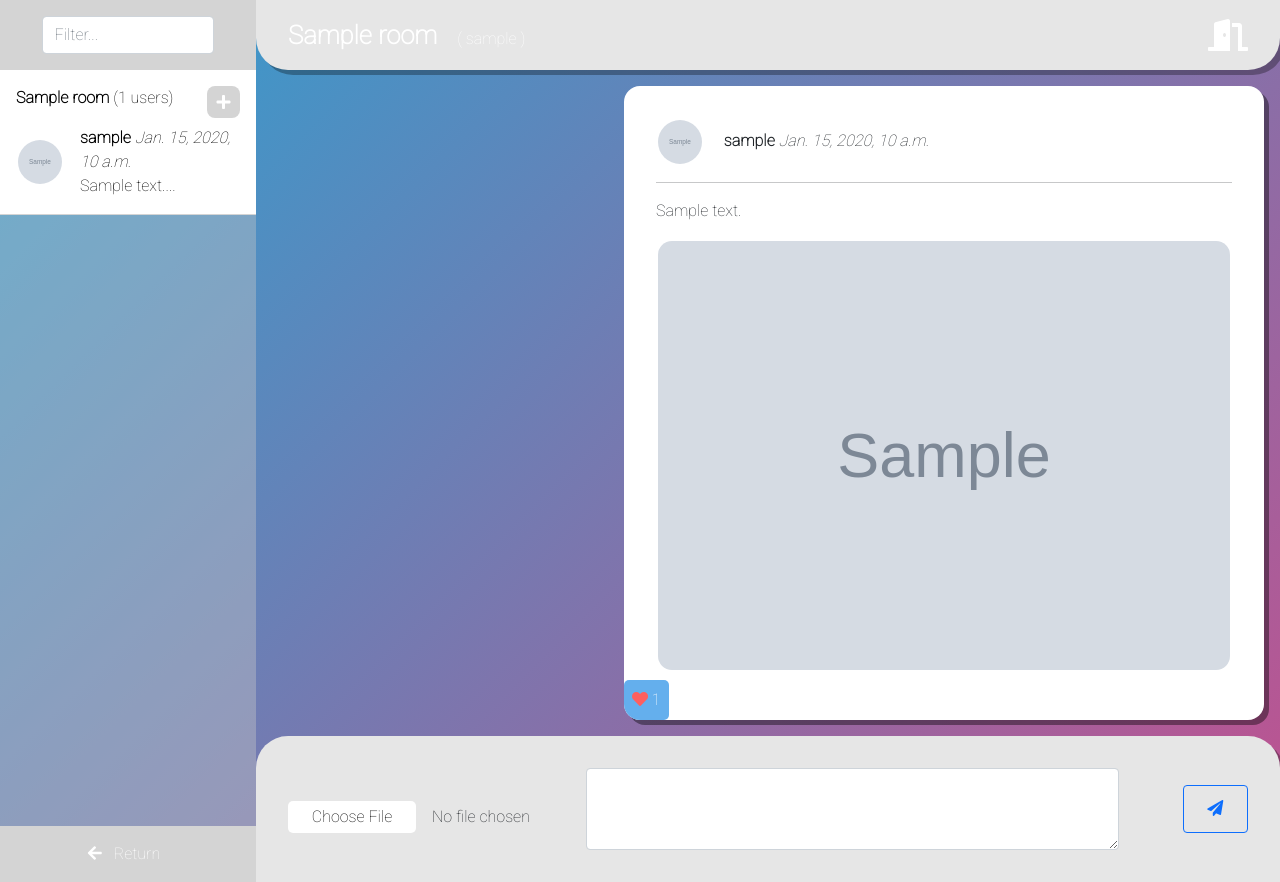
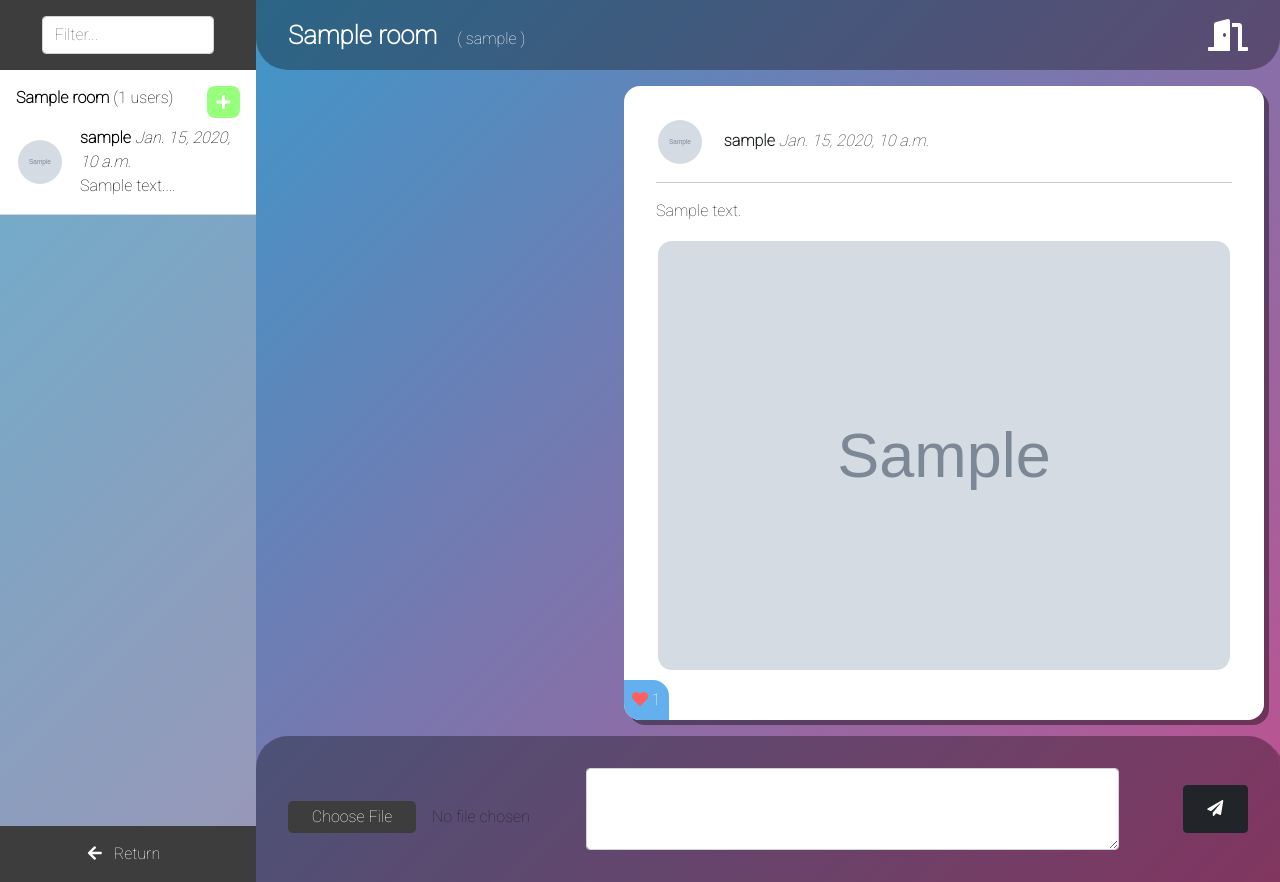
Before and after one commit to FMularski/django-chat-app, a Django app: page /chat_rooms/1/ in a window 1280 px wide. Run offline with Django 3.2, Linux system fonts and the light colour scheme; a user stored in the database is signed in; tables that the repository leaves empty hold one stand-in row (values such as "Sample post"); grey boxes marked "Sample" are stand-in pictures; style sheets or scripts are compiled from the project's sources.

Commit message:
implementing sending messages

```diff
--- a/chat/static/chat/css/chat_rooms.css
+++ b/chat/static/chat/css/chat_rooms.css
@@ -19,7 +19,7 @@ div#chat-room-list-and-filter {
 
 div#filter-input-container {
   padding: 1rem 2rem 1rem 2rem;
-  background: #d4d4d4;
+  background: #3d3d3d;
 }
 
 div#filter-input-container input {
@@ -41,7 +41,7 @@ div#chat-room-list i#add-chat-room-btn {
   position: absolute;
   padding: .5rem .6rem .5rem .6rem;
   border-radius: .5rem;
-  background: #d4d4d4;
+  background: #96ff7c;
   color: white;
 }
 
@@ -83,7 +83,7 @@ div.chat-room-record.hidden {
 a#back {
   text-align: center;
   padding: 1rem;
-  background: #d4d4d4;
+  background: #3d3d3d;
   text-decoration: none;
   color: white;
 }
@@ -120,13 +120,11 @@ div#chat-room-content {
 }
 
 div#chat-room-header {
-  background: #e6e6e6;
+  background: rgba(0, 0, 0, 0.329);
   padding: 1rem 2rem 1rem 2rem;
   color: white;
   border-bottom-left-radius: 2rem;
   border-bottom-right-radius: 2rem;
-  -webkit-box-shadow: rgba(0, 0, 0, 0.3) 5px 5px;
-          box-shadow: rgba(0, 0, 0, 0.3) 5px 5px;
 }
 
 div#chat-room-header b {
@@ -174,7 +172,6 @@ div.message img.message-img {
 
 div.message div.message-likes {
   background: white;
-  border-radius: 5px;
   padding: .5rem;
 }
 
@@ -188,12 +185,18 @@ div.message.user-message {
   margin-left: auto;
 }
 
+div.message.user-message.new-msg:last-child {
+  -webkit-animation: msg-user-slide .5s ease;
+          animation: msg-user-slide .5s ease;
+}
+
 div.message.user-message div.message-likes {
   position: absolute;
   bottom: 0;
   left: 0;
   background: #64afed;
   color: white;
+  border-top-right-radius: 1rem;
 }
 
 div.message.friend-message {
@@ -206,11 +209,12 @@ div.message.friend-message div.message-likes {
   bottom: 0;
   right: 0;
   color: black;
+  border-top-left-radius: 1rem;
 }
 
 div#message-input-panel {
   padding: 2rem;
-  background: #e6e6e6;
+  background: rgba(0, 0, 0, 0.329);
   border-top-left-radius: 2rem;
   border-top-right-radius: 2rem;
   -webkit-box-shadow: rgba(0, 0, 0, 0.3) 5px 5px;
@@ -225,10 +229,10 @@ div#message-input-panel input::-webkit-file-upload-button {
   width: 8rem;
   -webkit-transition: all 0.3s ease;
   transition: all 0.3s ease;
-  background: white;
+  background: #3d3d3d;
   padding: .25rem .5rem .25rem .5rem;
   border-radius: 5px;
-  color: black;
+  color: white;
   border: none;
 }
 
@@ -346,6 +350,24 @@ div#create-room-panel input[type="submit"] {
   }
 }
 
+@-webkit-keyframes msg-user-slide {
+  from {
+    margin-right: -100%;
+  }
+  to {
+    margin-right: 1%;
+  }
+}
+
+@keyframes msg-user-slide {
+  from {
+    margin-right: -100%;
+  }
+  to {
+    margin-right: 1%;
+  }
+}
+
 @media screen and (max-width: 1200px) {
   html {
     font-size: 80%;
--- a/chat/static/chat/css/chat_rooms.scss
+++ b/chat/static/chat/css/chat_rooms.scss
@@ -10,7 +10,8 @@ div#chat-room-list-and-filter {
 
 div#filter-input-container {
     padding: 1rem 2rem 1rem 2rem;
-    background: rgb(212, 212, 212);
+    // background: rgb(212, 212, 212);
+    background: #3d3d3d;
 
     input {
         width: 90%;
@@ -30,7 +31,8 @@ div#chat-room-list {
 
         padding: .5rem .6rem .5rem .6rem;
         border-radius: .5rem;
-        background: rgb(212, 212, 212);
+        // background: rgb(212, 212, 212);
+        background: rgb(150, 255, 124);
         color: white;
     }
 
@@ -72,7 +74,9 @@ div.chat-room-record {
 a#back {
     text-align: center;
     padding: 1rem;
-    background: rgb(212, 212, 212);
+    // background: rgb(212, 212, 212);
+    // background: rgba(0, 0, 0, 0.329);
+    background: #3d3d3d;
     text-decoration: none;
     color: white;
 
@@ -101,12 +105,13 @@ div#chat-room-content {
 }
 
 div#chat-room-header {
-    background: rgb(230, 230, 230);
+    // background: rgb(230, 230, 230);
+    // background: rgb(140, 176, 255);
+    background: rgba(0, 0, 0, 0.329);
     padding: 1rem 2rem 1rem 2rem;
     color: white;
     border-bottom-left-radius: 2rem;
     border-bottom-right-radius: 2rem;
-    box-shadow: rgba(0, 0, 0, 0.3) 5px 5px;
 
     b {
         font-size: 1.6rem;
@@ -151,7 +156,6 @@ div.message {
 
     div.message-likes {
         background: white;
-        border-radius: 5px;
         padding: .5rem;
 
 
@@ -165,12 +169,17 @@ div.message {
         margin-right: 1rem;
         margin-left: auto;
 
+        &.new-msg:last-child {
+            animation: msg-user-slide .5s ease;
+        }
+
         div.message-likes {
             position: absolute;
             bottom: 0;
             left: 0;
             background: rgb(100, 175, 237);
             color: white;
+            border-top-right-radius: 1rem;
         }
     }
 
@@ -182,6 +191,7 @@ div.message {
             bottom: 0;
             right: 0;
             color: black;
+            border-top-left-radius: 1rem;
         }
     }
 
@@ -190,7 +200,8 @@ div.message {
 
 div#message-input-panel {
     padding: 2rem;
-    background: rgb(230, 230, 230);
+    // background: rgb(230, 230, 230);
+    background: rgba(0, 0, 0, 0.329);
     border-top-left-radius: 2rem;
     border-top-right-radius: 2rem;
     box-shadow: rgba(0, 0, 0, 0.3) 5px 5px;
@@ -218,10 +229,10 @@ div#message-input-panel {
         margin-right: 1rem;
         width: 8rem;
         transition: all 0.3s ease;
-        background: white;
+        background: #3d3d3d;
         padding: .25rem .5rem .25rem .5rem;
         border-radius: 5px;
-        color: black;
+        color: white;
         border: none;
 
         &:hover, &:focus {
@@ -326,6 +337,16 @@ div#create-room-panel {
     }
 }
 
+
+@keyframes msg-user-slide {
+    from {
+        margin-right: -100%;
+    } to {
+        margin-right: 1%;
+    }
+}
+
+
 @media screen and (max-width:1200px) {
     html {
         font-size: 80%;
--- /dev/null
+++ b/chat/static/chat/js/send_message.js
@@ -0,0 +1,51 @@
+(function(){
+    const messageTextInput = document.querySelector('#msg-text');
+    const sendBtn = document.querySelector('#send-btn');
+    const roomPK = document.querySelector('#chat-room-header').getAttribute('room-pk');
+    const csrfToken = document.querySelector('input[name="csrfmiddlewaretoken"]').value;
+    const messages = document.querySelector('#messages');
+
+    sendBtn.addEventListener('click', function() {
+
+        if (!messageTextInput.value) return;
+
+        const text = messageTextInput.value;
+        messageTextInput.value = '';
+
+        $.ajax({
+            url: '/ajax/send_msg/',
+            method: 'POST',
+            headers: {'X-CSRFToken': csrfToken},
+            dataType: 'json',
+            data: {'text': text, 'room-pk': roomPK },
+            success: function(response) {
+                messages.innerHTML +=
+                    '<div class="message hover-scale user-message new-msg ">' +
+                        '<p>' +
+                            '<img src="' + response.senderProfileImg + '" class="user-portrait">' +
+                            '<span class="chat-room-record-username"><b>' + response.senderUsername + '</b>' +
+                            '<i>' + response.createdAt + '</i></span>' +
+                        '</p><hr>' +
+                        '<p class="message-text">' + response.text + '</p>' +
+                        // attached img...
+                        '<div class="message-likes">' +
+                            '<i class="fas fa-heart"></i> ' +
+                            '<span class="likes-count">0</span>' +
+                        '</div>' +
+                    '</div>'
+
+                $('#messages').animate({ scrollTop: messages.scrollHeight}, 'slow');
+            }
+
+        });
+    });
+
+
+    messageTextInput.addEventListener('keyup', function(e){
+        if (e.key == 'Enter') {
+            if (messageTextInput.value.trim())
+                sendBtn.click();
+        }
+    })
+
+})();
--- a/chat/templates/chat/chat_rooms.html
+++ b/chat/templates/chat/chat_rooms.html
@@ -35,12 +35,12 @@
                 {% endfor %}
 
             </div>
-            <a href="{% url 'index' %}" class="transition-activator hover-scale" id="back"><i class="fas fa-arrow-left"></i> Return</a>
+            <a href="{% url 'index' %}" class="transition-activator" id="back"><i class="fas fa-arrow-left hover-scale"></i> Return</a>
         </div>
 
         <div id="chat-room-content">
             {% if room %}
-                <div id="chat-room-header" class="flex-between">
+                <div id="chat-room-header" class="flex-between" room-pk="{{room.pk}}">
                     <span><b>{{room.name}}</b>
                         ({% for member in room.members.all %}
                             {{member.username}}
@@ -50,7 +50,7 @@
                 </div>
 
                 <div id="messages">
-                    {% for message in room.message_set.all %}
+                    {% for message in room.message_set.all reversed %}
                         <div class="message hover-scale {% if message.sender.pk == user.profile.pk %} user-message {% else %} friend-message {% endif %}">
                             <p>
                                 {% if message.sender.profile_img %}
@@ -74,9 +74,10 @@
                 </div>
 
                 <div id="message-input-panel" class="flex-evenly hidden">
-                    <input id="msg-file" name="msg-file" type="file">
-                    <textarea name="msg-text" id="" cols="100" rows="2" class="form-control w-75"></textarea>
-                    <button class="hover-scale btn btn-outline-primary"><i class="fas fa-paper-plane"></i></button>
+                    {% csrf_token %}
+                    <input id="msg-img" name="msg-file" type="file">
+                    <textarea name="msg-text" id="msg-text" cols="100" rows="2" class="form-control w-75"></textarea>
+                    <button id="send-btn" class="hover-scale btn btn-dark"><i class="fas fa-paper-plane"></i></button>
                 </div>
             {% else %}
             <div id="lobby">
@@ -103,6 +104,7 @@
             </h2>
             <span class="btn btn-outline-dark hover-scale" id="uncheck-btn">Uncheck all</span>
             <div id="friends-selection">
+                {% if room_friends %}
                     {% for friend in room_friends %}
                         <div class="form-check flex-start add-friend-record" id="add-friend-{{friend.pk}}">
                             <input class="form-check-input hover-scale" type="checkbox" value="{{friend.pk}}" name="friends">
@@ -116,6 +118,9 @@
                             </label>
                         </div>
                     {% endfor %}
+                {% else %}
+                    <p>No friends available.</p>
+                {% endif %}
             </div>
             <br>
             <input type="submit" value="Create" class="btn btn-outline-dark hover-scale">
@@ -130,6 +135,7 @@
     <script src="https://code.jquery.com/jquery-3.6.0.min.js" integrity="sha256-/xUj+3OJU5yExlq6GSYGSHk7tPXikynS7ogEvDej/m4=" crossorigin="anonymous"></script>
     <script src="{% static '/chat/js/create_room_form.js' %}"></script>
     <script src="{% static '/chat/js/filter_rooms.js' %}"></script>
+    <script src="{% static '/chat/js/send_message.js' %}"></script>
     <script>
         (function(){
             const messages = document.querySelector('#messages');
--- a/chat/urls.py
+++ b/chat/urls.py
@@ -45,4 +45,6 @@ urlpatterns = [
 
     path('ajax/filter_rooms/', views.filter_rooms, name='filter_rooms'),
     path('ajax/filter_rooms/<str:input>/', views.filter_rooms, name='filter_rooms'),
+
+    path('ajax/send_msg/', views.send_message, name='send_msg'),
 ]
--- a/chat/views.py
+++ b/chat/views.py
@@ -76,7 +76,6 @@ def friends(request):
     return render(request, 'chat/friends.html', context)
 
 
-@login_required(login_url='login')
 def search(request, input=''):
     if request.is_ajax():
         search_results = models.UserProfile.objects.only('pk', 'username', 'profile_img') \
@@ -102,7 +101,6 @@ def search(request, input=''):
     return HttpResponseNotFound()
 
 
-@login_required(login_url='login')
 def invite_friend(request, pk):
     if request.is_ajax():
         friend = models.UserProfile.objects.get(pk=pk)
@@ -117,7 +115,6 @@ def invite_friend(request, pk):
     return HttpResponseNotFound();
 
 
-@login_required(login_url='login')
 def accept_invitation(request, pk):
     if request.is_ajax():
         invitation = models.Invitation.objects.get(pk=pk)
@@ -144,7 +141,6 @@ def accept_invitation(request, pk):
     return HttpResponseNotFound();
 
 
-@login_required(login_url='login')
 def decline_invitation(request, pk):
     if request.is_ajax():
         invitation = models.Invitation.objects.get(pk=pk)
@@ -154,7 +150,6 @@ def decline_invitation(request, pk):
     return HttpResponseNotFound();
 
 
-@login_required(login_url='login')
 def delete_friend(request, pk):
     if request.is_ajax():
         friend_to_delete = models.UserProfile.objects.get(pk=pk)
@@ -168,7 +163,6 @@ def delete_friend(request, pk):
     return HttpResponseNotFound()
 
 
-@login_required(login_url='login')
 def filter_friends(request, input=''):
     if request.is_ajax():
         filtered_out = list(request.user.profile.friends.filter(~Q(username__istartswith=input)).values('pk'))
@@ -213,12 +207,13 @@ def create_room(request):
             welcome_msg.room = room
             welcome_msg.save()
 
+            return redirect(reverse('chat_rooms', kwargs={'pk': room.pk}))
 
-            return redirect(reverse('chat_rooms', kwargs={'pk': room.pk}))
+        messages.error(request, 'Error while creating a chat room.')
+        return redirect(reverse('chat_rooms', ))
     return HttpResponseNotFound()
 
 
-@login_required(login_url='login')
 def filter_rooms(request, input=''):
     if request.is_ajax():
         filtered_out = list(request.user.profile.room_set.filter(~Q(name__istartswith=input)).values('pk'))
@@ -227,3 +222,22 @@ def filter_rooms(request, input=''):
 
         return JsonResponse(data={'idsToHide': filtered_out_ids})
     return HttpResponseNotFound()
+
+
+def send_message(request):
+    if request.is_ajax():
+        message = models.Message()
+        message.text = request.POST.get('text')
+        message.sender = request.user.profile
+        message.room = models.Room.objects.get(pk=request.POST.get('room-pk'))
+        message.save()
+
+        return JsonResponse(data={
+            'pk': message.pk,
+            'text': message.text,
+            'senderUsername': message.sender.username,
+            'senderProfileImg': message.sender.profile_img.url if message.sender.profile_img else '/static/chat/img/default_profile.png',
+            'createdAt': message.created_at
+        }, safe=False)
+
+    return HttpResponseNotFound()
```
Also changed, not shown: chat/models.py (+8 -2 lines), 1 other file. Lines whose indentation alone changed are shown as unchanged.
